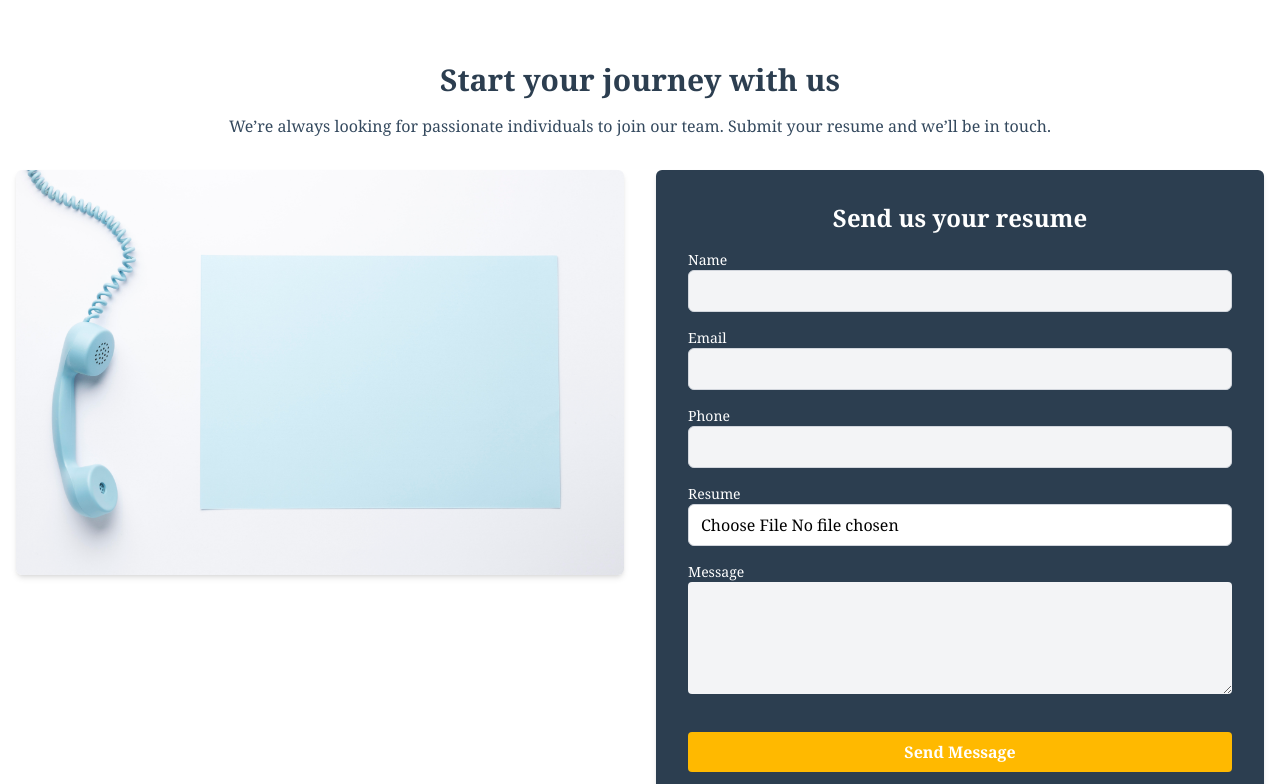
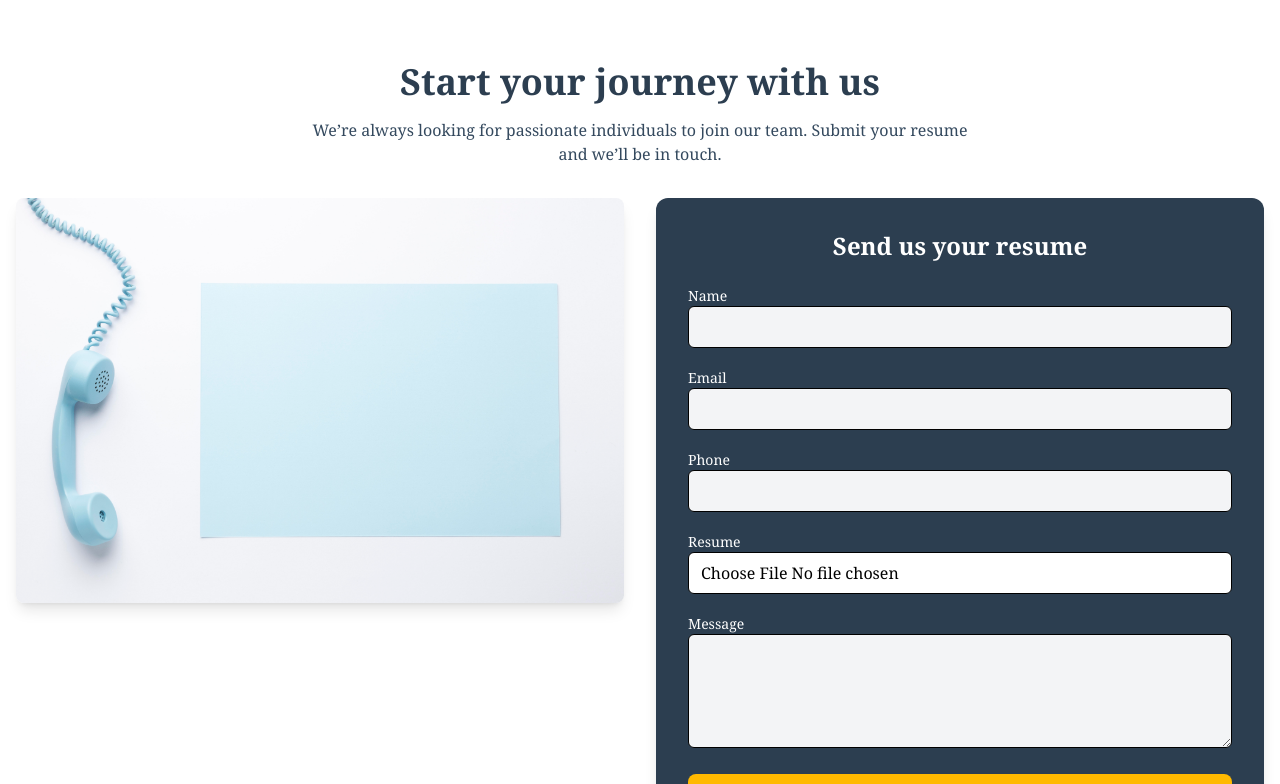
Before and after one commit to vivek2311learning/shreeyam1, a Next.js app: page /career in a window 1280 px wide. Shown: the part 722-1506 px from the top of the page. Built offline with nearby package versions, Linux system fonts and the light colour scheme.

Commit message:
Initial commit

```diff
--- a/app/api/career/route.js
+++ b/app/api/career/route.js
@@ -1,17 +1,29 @@
+import { NextResponse } from "next/server";
 import nodemailer from "nodemailer";
-import { NextResponse } from "next/server";
-import path from "path";
-import fs from "fs";
 
 export async function POST(req) {
+  try {
+    // Parse form data
     const formData = await req.formData();
+
     const name = formData.get("name");
     const email = formData.get("email");
     const phone = formData.get("phone");
     const message = formData.get("message");
-  const resumeFile = formData.get("resume");
+    const resume = formData.get("resume"); // File object
 
-  // Set up transporter
+    // Convert resume to Buffer if provided
+    let attachments = [];
+    if (resume) {
+      const buffer = Buffer.from(await resume.arrayBuffer());
+      attachments.push({
+        filename: resume.name,
+        content: buffer,
+        contentType: resume.type,
+      });
+    }
+
+    // Setup Nodemailer transporter (Shreeyam Consultancy Gmail)
     const transporter = nodemailer.createTransport({
       service: "gmail",
       auth: {
@@ -20,64 +32,50 @@ export async function POST(req) {
       },
     });
 
-  // Load PDF and logo from the public folder
-  const pdfPath = path.resolve("public", "shreeyam-brochure.pdf");
-  const logoCid = "shreeyamlogo@logo";
-  const logoPath = path.resolve("public", "logo.png");
-
-  try {
-    // ✅ 1. Send email to admin
+    // Send email to Shreeyam HR/Admin
     await transporter.sendMail({
-      from: process.env.EMAIL_USER,
-      to: process.env.EMAIL_USER,
-      subject: `Career Request from ${name}`,
+      from: `"Shreeyam Consultancy Careers" <${process.env.EMAIL_USER}>`,
+      to: process.env.CAREER_EMAIL || process.env.EMAIL_USER, // HR Email
+      subject: "New Career Application - Shreeyam Consultancy",
+      text: `
+        Name: ${name}
+        Email: ${email}
+        Phone: ${phone}
+        Message: ${message}
+      `,
       html: `
+        <h2>New Career Application</h2>
         <p><strong>Name:</strong> ${name}</p>
         <p><strong>Email:</strong> ${email}</p>
         <p><strong>Phone:</strong> ${phone}</p>
-        <p><strong>Message:</strong><br>${message}</p>
+        <p><strong>Message:</strong> ${message}</p>
       `,
-      attachments: [
-        {
-          filename: resumeFile.name,
-          content: Buffer.from(await resumeFile.arrayBuffer()),
-          contentType: resumeFile.type,
-        },
-      ],
+      attachments,
     });
 
-    // ✅ 2. Send confirmation email to applicant (with logo + brochure PDF)
+    // Confirmation mail to applicant
     await transporter.sendMail({
-      from: process.env.EMAIL_USER,
+      from: `"Shreeyam Consultancy" <${process.env.EMAIL_USER}>`,
       to: email,
-      subject: "Thanks for applying to Shreeyam Consultancy",
+      subject: "Application Received - Shreeyam Consultancy",
       html: `
-        <div style="font-family: Arial, sans-serif; line-height: 1.5;">
-          <img src="cid:${logoCid}" alt="Shreeyam Logo" style="height: 60px; margin-bottom: 20px;" />
         <p>Dear ${name},</p>
-          <p>Thank you for applying to <strong>Shreeyam Consultancy</strong>.</p>
+        <p>Thank you for applying at <strong>Shreeyam Consultancy</strong>.</p>
         <p>We have received your resume and will get back to you if shortlisted.</p>
-          <p>Attached is our company brochure to help you know more about us.</p>
-          <p>Best regards,<br/>Shreeyam Consultancy Team</p>
-        </div>
+        <br/>
+        <p>Best Regards,<br/>Shreeyam Consultancy Team</p>
       `,
-      attachments: [
-        {
-          filename: "Shreeyam-Company-Brochure.pdf",
-          path: pdfPath,
-          contentType: "application/pdf",
-        },
-        {
-          filename: "logo.png",
-          path: logoPath,
-          cid: logoCid, // used in img src
-        },
-      ],
     });
 
-    return NextResponse.json({ message: "Application submitted successfully" });
+    return NextResponse.json(
+      { success: true, message: "Application submitted successfully!" },
+      { status: 200 }
+    );
   } catch (error) {
-    console.error("Error sending email:", error);
-    return NextResponse.json({ message: "Failed to send application" }, { status: 500 });
+    console.error("Shreeyam Career API Error:", error);
+    return NextResponse.json(
+      { success: false, message: "Failed to submit application" },
+      { status: 500 }
+    );
   }
 }
--- a/component/Blogs.jsx
+++ b/component/Blogs.jsx
@@ -11,7 +11,7 @@ const blogPosts = [
   },
   {
     title: "The Power of Business Analysis in Driving Growth",
-    image: "businessPower.jpg",
+    image: "businessPower.webp",
     excerpt:
       "Business analysis is the backbone of strategic growth. Learn how data-driven insights and market analysis can propel your organization forward.",
   },
--- a/component/Career.jsx
+++ b/component/Career.jsx
@@ -14,17 +14,26 @@ function Career() {
   const [isSubmitting, setIsSubmitting] = useState(false);
   const fileInputRef = useRef(null);
 
+  // Handle input changes
   const handleChange = (e) => {
     const { name, value } = e.target;
     setFormData((prev) => ({ ...prev, [name]: value }));
   };
 
+  // Handle resume upload
   const handleFileChange = (e) => {
     setFormData((prev) => ({ ...prev, resume: e.target.files?.[0] || null }));
   };
 
+  // Submit form
   const handleSubmit = async (e) => {
     e.preventDefault();
+
+    if (!formData.resume) {
+      toast.error("Please upload your resume before submitting.");
+      return;
+    }
+
     setIsSubmitting(true);
 
     const form = new FormData();
@@ -43,7 +52,7 @@ function Career() {
       const data = await res.json();
 
       if (res.ok) {
-        toast.success(data.message || "Application submitted successfully");
+        toast.success(data.message || "Application submitted successfully ✅");
         setFormData({
           name: "",
           email: "",
@@ -51,15 +60,13 @@ function Career() {
           message: "",
           resume: null,
         });
-        if (fileInputRef.current) {
-          fileInputRef.current.value = "";
-        }
+        if (fileInputRef.current) fileInputRef.current.value = "";
       } else {
-        toast.error(data.message || "Failed to submit application");
+        toast.error(data.message || "Failed to submit application ❌");
       }
     } catch (error) {
       console.error("Error:", error);
-      toast.error("Something went wrong.");
+      toast.error("Something went wrong. Please try again later.");
     } finally {
       setIsSubmitting(false);
     }
@@ -67,37 +74,46 @@ function Career() {
 
   return (
     <div className="relative w-full font-serif mt-20">
-      <div className="relative overflow-hidden">
+      {/* Hero Section */}
+
+       <div className="relative overflow-hidden">
         <img
           src="career.jpg"
-          alt="Career Banner"
-          className="w-full h-[70vh] md:h-[80vh] object-cover animate__animated animate__zoomIn"
+          alt="Career"
+          className="relative w-full h-[70vh] md:h-[80vh] object-cover animate__animated animate__zoomIn"
         />
         <div className="absolute top-1/2 left-1/2 transform -translate-x-1/2 -translate-y-1/2 text-center text-white text-2xl md:text-4xl font-semibold italic font-serif animate__animated animate__fadeInDown animate__delay-1s">
           Build Your Future with Shreeyam
         </div>
       </div>
 
+      {/* Career Form Section */}
       <div className="mt-16 px-4 max-w-7xl mx-auto mb-16">
         <div className="text-center mb-8 animate__animated animate__fadeInUp">
-          <h2 className="text-2xl md:text-3xl font-bold mb-4 text-[#2c3e50] font-serif">
+          <h2 className="text-3xl md:text-4xl font-bold mb-4 text-[#2c3e50]">
             Start your journey with us
           </h2>
-          <p className="text-[#34495e] font-serif">
-            We’re always looking for passionate individuals to join our team. Submit your resume and we’ll be in touch.
+          <p className="text-[#34495e] max-w-2xl mx-auto">
+            We’re always looking for passionate individuals to join our team.
+            Submit your resume and we’ll be in touch.
           </p>
         </div>
 
         <div className="grid grid-cols-1 md:grid-cols-2 gap-8 items-start animate__animated animate__fadeInUp animate__delay-1s">
+          {/* Left Image */}
           <img
             src="/contact.jpg"
             alt="Career Contact"
-            className="w-full h-auto object-cover rounded-md shadow-md"
+            className="w-full h-auto object-cover rounded-lg shadow-lg"
           />
 
-          <div className="bg-[#2c3e50] text-white shadow-md rounded-md p-6 md:p-8">
-            <h3 className="text-2xl font-bold mb-4 text-center">Send us your resume</h3>
-            <form onSubmit={handleSubmit} className="space-y-4">
+          {/* Right Form */}
+          <div className="bg-[#2c3e50] text-white shadow-lg rounded-xl p-6 md:p-8">
+            <h3 className="text-2xl font-bold mb-6 text-center">
+              Send us your resume
+            </h3>
+            <form onSubmit={handleSubmit} className="space-y-5">
+              {/* Name */}
               <div>
                 <label className="block text-sm font-medium">Name</label>
                 <input
@@ -106,9 +122,11 @@ function Career() {
                   value={formData.name}
                   onChange={handleChange}
                   required
-                  className="w-full px-3 bg-gray-100 py-2 border border-gray-300 rounded-md focus:outline-none focus:ring-2 focus:ring-blue-500 text-black"
+                  className="w-full px-3 py-2 border rounded-md bg-gray-100 text-black focus:outline-none focus:ring-2 focus:ring-blue-500"
                 />
               </div>
+
+              {/* Email */}
               <div>
                 <label className="block text-sm font-medium">Email</label>
                 <input
@@ -117,9 +135,11 @@ function Career() {
                   value={formData.email}
                   onChange={handleChange}
                   required
-                  className="w-full px-3 bg-gray-100 py-2 border border-gray-300 rounded-md focus:outline-none focus:ring-2 focus:ring-blue-500 text-black"
+                  className="w-full px-3 py-2 border rounded-md bg-gray-100 text-black focus:outline-none focus:ring-2 focus:ring-blue-500"
                 />
               </div>
+
+              {/* Phone */}
               <div>
                 <label className="block text-sm font-medium">Phone</label>
                 <input
@@ -128,9 +148,11 @@ function Career() {
                   value={formData.phone}
                   onChange={handleChange}
                   required
-                  className="w-full px-3 py-2 border bg-gray-100 border-gray-300 rounded-md focus:outline-none focus:ring-2 focus:ring-blue-500 text-black"
+                  className="w-full px-3 py-2 border rounded-md bg-gray-100 text-black focus:outline-none focus:ring-2 focus:ring-blue-500"
                 />
               </div>
+
+              {/* Resume */}
               <div>
                 <label className="block text-sm font-medium">Resume</label>
                 <input
@@ -139,30 +161,34 @@ function Career() {
                   onChange={handleFileChange}
                   ref={fileInputRef}
                   required
-                  className="w-full px-3 py-2 border border-gray-300 rounded-md cursor-pointer focus:outline-none focus:ring-2 focus:ring-blue-500 text-black bg-white"
+                  className="w-full px-3 py-2 border rounded-md bg-white text-black cursor-pointer focus:outline-none focus:ring-2 focus:ring-blue-500"
                 />
               </div>
+
+              {/* Message */}
               <div>
                 <label className="block text-sm font-medium">Message</label>
                 <textarea
                   name="message"
-                  value={formData.message || ""}
+                  value={formData.message}
                   onChange={handleChange}
                   required
                   rows="4"
-                  className="w-full bg-gray-100 rounded px-3 py-2 text-black focus:outline-none focus:ring focus:ring-blue-500"
+                  className="w-full px-3 py-2 border rounded-md bg-gray-100 text-black focus:outline-none focus:ring-2 focus:ring-blue-500"
                 />
               </div>
+
+              {/* Submit Button */}
               <button
                 type="submit"
                 disabled={isSubmitting}
-                className={`w-full bg-amber-400 text-white py-2 rounded font-semibold mt-4 transition-all duration-300 ${
+                className={`w-full bg-amber-400 text-white py-3 rounded-lg font-semibold transition-all duration-300 ${
                   isSubmitting
                     ? "opacity-50 cursor-not-allowed"
                     : "hover:bg-white hover:text-black hover:border hover:border-amber-400"
                 }`}
               >
-                {isSubmitting ? "Sending..." : "Send Message"}
+                {isSubmitting ? "Sending..." : "Submit Application"}
               </button>
             </form>
           </div>
--- a/component/Footer.jsx
+++ b/component/Footer.jsx
@@ -33,7 +33,7 @@ const Footer = () => {
           <p className="font-serif text-xl">CONSULTANCY</p>
         </div>
             <p className="text-sm mt-2 tracking-wide">
-              Your trusted partner in legal, business, and architectural
+              Your trusted partner in legal, business, architectural and engineering
               solutions.
             </p>
             <Link href="/contact-us" className="block mt-4">
```
Lines whose indentation alone changed are shown as unchanged.
